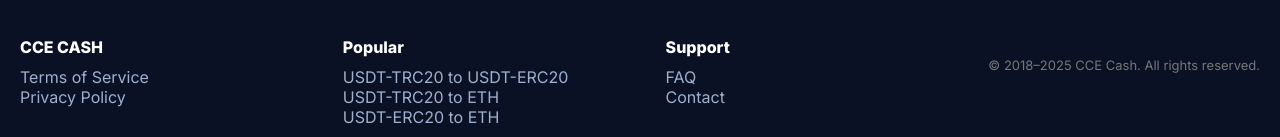
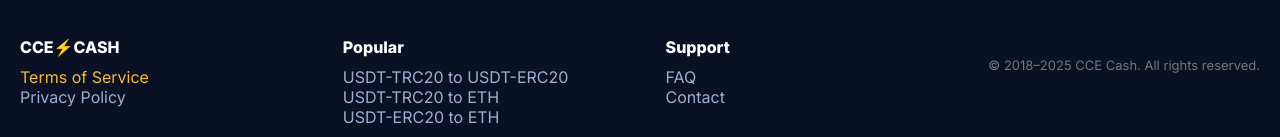
Before and after one commit to milonsheikh02/onecash-fornt, a plain HTML site: page index.html in a window 1280 px wide. Shown: the part 1394-1531 px from the top of the page. Drawn offline with Linux system fonts and the light colour scheme.

Commit message:
Update index.html
Gh

```diff
--- a/index.html
+++ b/index.html
@@ -307,8 +307,9 @@
   <!-- Footer -->
   <footer>
     <div class="footer-col">
-      <strong>CCE CASH</strong>
-      <div>Terms of Service</div>
+      <strong>CCE⚡CASH</strong>
+
+      <div><a href="service.html">Terms of Service</a></div>
       <div>Privacy Policy</div>
     </div>
     <div class="footer-col">
```
